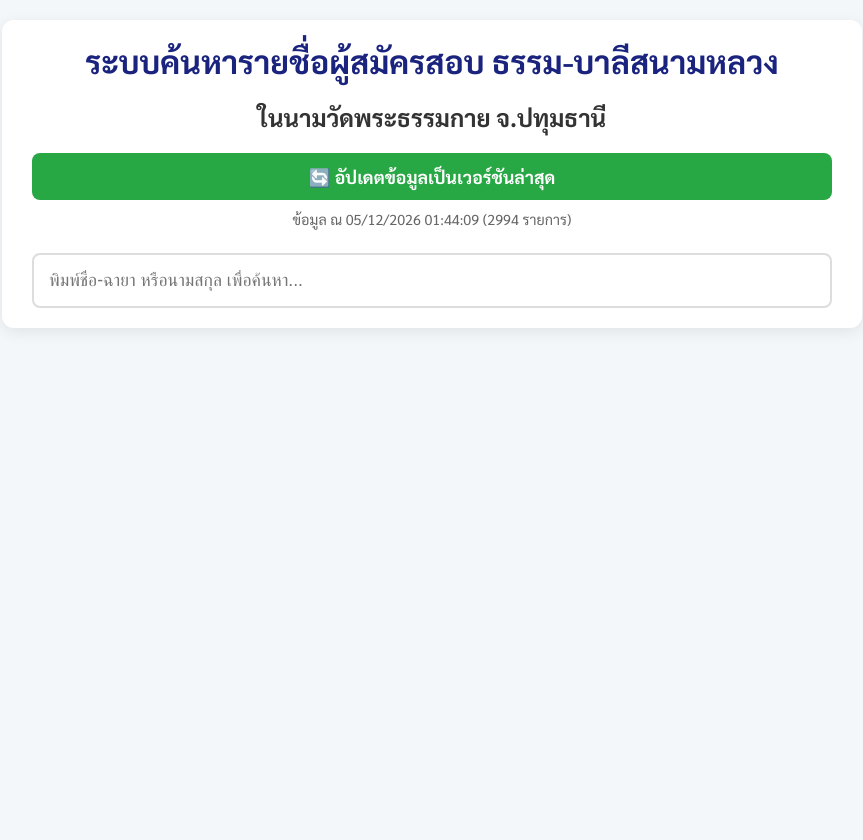
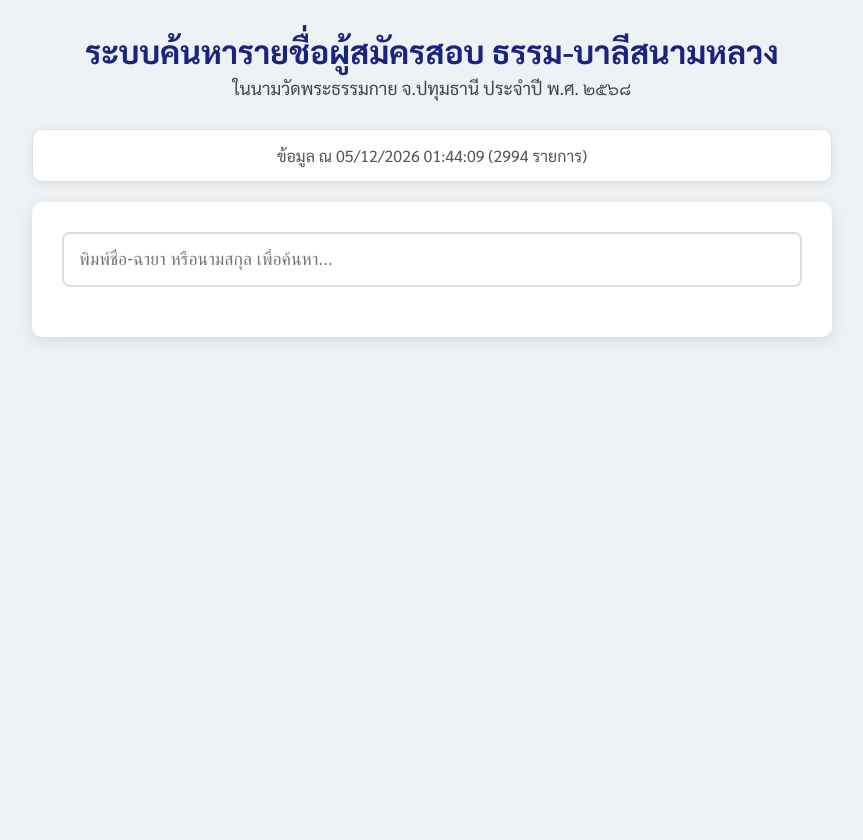
Before and after one commit to Kanjin22/pariyat-search-project, a Flask app: page / in a window 1280 px wide. Shown: the whole page, without its empty margins (208-1071 px from the left). After the commit the page ends 341 px from the top, so only its background shows below. Run offline with Flask 3, Linux system fonts and the light colour scheme.

Commit message:
Improve UI by separating page into 3 distinct sections

```diff
--- a/app/app.py
+++ b/app/app.py
@@ -1,51 +1,53 @@
 import os
-import subprocess
-import sys
 from flask import Flask, render_template, jsonify, request
 import pandas as pd
 from datetime import datetime
 
-# --- จุดแก้ไขสำคัญ: ปรับปรุงการหา Path ---
-# เราจะหา Path ของโฟลเดอร์โปรเจกต์หลัก ไม่ใช่แค่โฟลเดอร์ app
-# __file__ คือ path ของไฟล์ app.py นี้
-# os.path.dirname(__file__) คือ path ของโฟลเดอร์ 'app'
-# os.path.dirname(os.path.dirname(__file__)) คือ path ของโฟลเดอร์โปรเจกต์หลัก
+# --- การหา Path ที่ถูกต้องสำหรับ Render.com ---
 PROJECT_ROOT = os.path.dirname(os.path.dirname(os.path.abspath(__file__)))
 DATA_FILE = os.path.join(PROJECT_ROOT, 'data', 'pariyat_applicants_data.csv')
 
 app = Flask(__name__)
 df = None
 
+def get_current_buddhist_year():
+    """
+    คำนวณปี พ.ศ. ปัจจุบัน โดยจะเปลี่ยนปีในวันที่ 1 มิถุนายนของทุกปี
+    และแปลงเป็นเลขไทย
+    """
+    today = datetime.now()
+    buddhist_year = today.year + 543
+
+    # ถ้าปัจจุบันยังไม่ถึงวันที่ 1 มิ.ย. ให้ใช้ปี พ.ศ. ของปีที่แล้ว
+    if today < datetime(today.year, 6, 1):
+        buddhist_year -= 1
+
+    # ฟังก์ชันแปลงเลขเลขอารบิกเป็นเลขไทย
+    thai_digits = str.maketrans('0123456789', '๐๑๒๓๔๕๖๗๘๙')
+    return str(buddhist_year).translate(thai_digits)
+
+# (ฟังก์ชัน load_data และ get_data_timestamp เหมือนเดิม)
 def load_data():
-    """อ่านข้อมูลจาก CSV มาเก็บใน DataFrame ของ Pandas พร้อม Debug Log"""
     global df
-    print("--- [DEBUG] Attempting to load data ---")
-    print(f"--- [DEBUG] Project Root Path: {PROJECT_ROOT}")
-    print(f"--- [DEBUG] Attempting to read CSV from: {DATA_FILE}")
-
     try:
         df = pd.read_csv(DATA_FILE)
         df = df.astype(str)
-        print(f"--- [SUCCESS] Data loaded successfully. Total records: {len(df)}")
     except FileNotFoundError:
         df = pd.DataFrame()
-        print(f"--- [CRITICAL ERROR] FileNotFoundError! Could not find CSV at path: {DATA_FILE}")
-    except Exception as e:
-        df = pd.DataFrame()
-        print(f"--- [CRITICAL ERROR] An unexpected error occurred while loading data: {e}")
-
 
 def get_data_timestamp():
-    """ดึงเวลาล่าสุดที่มีการแก้ไขไฟล์ CSV"""
     try:
         timestamp = os.path.getmtime(DATA_FILE)
         return datetime.fromtimestamp(timestamp).strftime('%d/%m/%Y %H:%M:%S')
     except FileNotFoundError:
         return "ยังไม่มีข้อมูล"
 
+# --- จุดแก้ไขสำคัญ: ส่งค่าปี พ.ศ. ไปยังหน้าเว็บ ---
 @app.route('/')
 def index():
-    return render_template('index.html')
+    """หน้าแรกของเว็บ"""
+    current_year = get_current_buddhist_year()
+    return render_template('index.html', current_buddhist_year=current_year)
 
 @app.route('/get_data_info')
 def get_data_info():
@@ -54,6 +56,7 @@ def get_data_info():
         'count': len(df) if df is not None else 0
     })
 
+# (ฟังก์ชัน search เหมือนเดิม)
 @app.route('/search')
 def search():
     query = request.args.get('q', '')
@@ -62,34 +65,26 @@ def search():
 
     results_df = df[df['full_name'].str.contains(query, case=False, na=False)]
 
-    if results_df.empty:
-        return jsonify([])
+    if results_df.empty: return jsonify([])
 
     grouped = results_df.groupby('full_name')
 
     final_results = []
     for name, group in grouped:
         person_data = {
-            'name': name,
-            'age_pansa': group['age_pansa'].iloc[0],
-            'registrations': []
+            'name': name, 'age_pansa': group['age_pansa'].iloc[0],
+            'registrations': [
+                {'class_name': row['class_name'], 'reg_status': row['reg_status'], 'sequence': row['sequence']}
+                for _, row in group.iterrows()
+            ]
         }
-        for index, row in group.iterrows():
-            person_data['registrations'].append({
-                'class_name': row['class_name'],
-                'reg_status': row['reg_status'],
-                'sequence': row['sequence']
-            })
         final_results.append(person_data)
 
     return jsonify(final_results)
 
-# --- โค้ดส่วนปุ่มอัปเดตจะไม่มีในเวอร์ชันออนไลน์ ---
-
-# --- เริ่มการทำงานของเว็บ ---
-# โค้ดส่วนนี้จะถูกเรียกใช้โดย Gunicorn บนเซิร์ฟเวอร์
+# โหลดข้อมูลครั้งแรกเมื่อเซิร์ฟเวอร์เริ่มทำงาน
 load_data()
 
-# ส่วน if __name__ == '__main__': จะใช้สำหรับการรันบนเครื่อง PC ของเราเท่านั้น
+# ส่วนนี้สำหรับการรันบน PC เท่านั้น
 if __name__ == '__main__':
     app.run(debug=True)
--- a/app/static/script.js
+++ b/app/static/script.js
@@ -1,30 +1,40 @@
 document.addEventListener('DOMContentLoaded', () => {
-    const updateBtn = document.getElementById('update-btn');
+    // ตัวแปรที่เกี่ยวกับปุ่มอัปเดตถูกลบออกไปแล้ว
     const timestampSpan = document.getElementById('info-timestamp');
     const countSpan = document.getElementById('info-count');
-    const statusDiv = document.getElementById('update-status');
     const searchInput = document.getElementById('search-input');
     const resultsContainer = document.getElementById('results-container');
 
+    // 1. โหลดข้อมูล timestamp เริ่มต้นเมื่อเปิดหน้าเว็บ
     const fetchInitialInfo = async () => {
-        const response = await fetch('/get_data_info');
-        const data = await response.json();
-        timestampSpan.textContent = data.timestamp;
-        countSpan.textContent = data.count;
+        try {
+            const response = await fetch('/get_data_info');
+            const data = await response.json();
+            timestampSpan.textContent = data.timestamp;
+            countSpan.textContent = data.count;
+        } catch (error) {
+            timestampSpan.textContent = "เกิดข้อผิดพลาด";
+            console.error("Failed to fetch initial info:", error);
+        }
     };
 
+    // 2. ส่วน Event Listener ของปุ่มอัปเดตถูกลบออกไปแล้ว
 
+    // 3. จัดการการค้นหา
     searchInput.addEventListener('input', async (e) => {
         const query = e.target.value.trim();
         if (query.length < 2) {
             resultsContainer.innerHTML = '';
             return;
         }
+
         const response = await fetch(`/search?q=${encodeURIComponent(query)}`);
         const results = await response.json();
+
         renderResults(results);
     });
 
+    // 4. ฟังก์ชันแสดงผลการค้นหา (เหมือนเดิม)
     const renderResults = (results) => {
         if (results.length === 0) {
             resultsContainer.innerHTML = '<p>ไม่พบข้อมูลที่ตรงกับการค้นหา</p>';
@@ -46,5 +56,6 @@ document.addEventListener('DOMContentLoaded', () => {
         `).join('');
     };
 
+    // เริ่มทำงาน!
     fetchInitialInfo();
 });
--- a/app/static/style.css
+++ b/app/static/style.css
@@ -1,19 +1,83 @@
-body { font-family: 'Sarabun', sans-serif; background-color: #f4f7f9; color: #333; margin: 0; padding: 20px; display: flex; justify-content: center; align-items: flex-start; min-height: 100vh; }
-.container { width: 100%; max-width: 800px; background-color: #ffffff; padding: 20px 30px; border-radius: 12px; box-shadow: 0 4px 15px rgba(0,0,0,0.08); }
-header { text-align: center; margin-bottom: 20px; }
-header h1 { margin: 0; color: #1a237e; }
-header p { margin: 5px 0 0; color: #555; }
-.update-section { text-align: center; margin-bottom: 25px; }
-#update-btn { font-family: 'Sarabun', sans-serif; font-size: 1.1rem; font-weight: bold; background-color: #28a745; color: white; border: none; padding: 12px 25px; border-radius: 8px; cursor: pointer; transition: background-color 0.3s ease; width: 100%; margin-bottom: 10px; }
-#update-btn:hover { background-color: #218838; }
-#update-btn:disabled { background-color: #6c757d; cursor: not-allowed; }
-.info { color: #666; font-size: 0.9rem; }
-.search-section input { width: 100%; padding: 15px; font-size: 1.1rem; border: 2px solid #ddd; border-radius: 8px; box-sizing: border-box; }
-.status-message { margin-top: 10px; padding: 10px; border-radius: 5px; }
-.status-message.success { background-color: #d4edda; color: #155724; }
-.status-message.error { background-color: #f8d7da; color: #721c24; }
+/* === การตั้งค่าพื้นฐาน === */
+body {
+    font-family: 'Sarabun', sans-serif;
+    background-color: #eef2f5;
+    /* เปลี่ยนสีพื้นหลังให้ดูสบายตาขึ้น */
+    color: #333;
+    margin: 0;
+    padding: 20px;
+}
 
-/* --- CSS ใหม่สำหรับการแสดงผลแบบกลุ่ม --- */
+.container {
+    width: 100%;
+    max-width: 800px;
+    margin: 0 auto;
+    /* จัดให้อยู่กลางจอ */
+}
+
+/* === ส่วนที่ 1: หัวข้อหลัก === */
+.main-header {
+    text-align: center;
+    padding: 10px 0;
+    margin-bottom: 20px;
+}
+
+.main-header h1 {
+    margin: 0;
+    color: #1a237e;
+    font-size: 2rem;
+}
+
+.main-header p {
+    margin: 5px 0 0;
+    color: #444;
+    font-size: 1.1rem;
+}
+
+/* === ส่วนที่ 2: แถบข้อมูล === */
+.data-info-section {
+    background-color: #ffffff;
+    padding: 15px 20px;
+    border-radius: 10px;
+    text-align: center;
+    margin-bottom: 20px;
+    box-shadow: 0 2px 8px rgba(0, 0, 0, 0.07);
+    border: 1px solid #e0e0e0;
+}
+
+.info-text {
+    font-size: 1rem;
+    color: #555;
+}
+
+/* === ส่วนที่ 3: พื้นที่ค้นหา === */
+.search-area {
+    background-color: #ffffff;
+    padding: 30px;
+    border-radius: 10px;
+    box-shadow: 0 4px 15px rgba(0, 0, 0, 0.1);
+}
+
+.search-box input {
+    width: 100%;
+    padding: 15px;
+    font-size: 1.1rem;
+    border: 2px solid #ddd;
+    border-radius: 8px;
+    box-sizing: border-box;
+    transition: border-color 0.3s ease;
+}
+
+.search-box input:focus {
+    outline: none;
+    border-color: #4a90e2;
+}
+
+#results-container {
+    margin-top: 20px;
+}
+
+/* === การ์ดแสดงผลการค้นหา (เหมือนเดิม) === */
 .result-group {
     background-color: #f8f9fa;
     border: 1px solid #e9ecef;
@@ -21,34 +85,41 @@ header p { margin: 5px 0 0; color: #555; }
     padding: 20px;
     margin-top: 15px;
 }
+
 .result-group .header {
     border-bottom: 1px solid #dee2e6;
     padding-bottom: 10px;
     margin-bottom: 15px;
 }
+
 .result-group .header h3 {
     margin: 0;
     font-size: 1.4rem;
     color: #003366;
 }
+
 .result-group .header p {
     margin: 5px 0 0;
     color: #495057;
     font-size: 1rem;
 }
+
 .registrations-list {
     list-style: none;
     padding-left: 0;
     margin: 0;
 }
+
 .registrations-list li {
     padding: 8px 0;
     border-bottom: 1px dashed #ced4da;
 }
+
 .registrations-list li:last-child {
     border-bottom: none;
 }
+
 .registrations-list span {
     font-weight: bold;
-    color: #155724; /* Green for status */
+    color: #155724;
 }
--- a/app/templates/index.html
+++ b/app/templates/index.html
@@ -1,42 +1,40 @@
 <!DOCTYPE html>
 <html lang="th">
   <head>
-    <meta charset="UTF-8">
-    <meta name="viewport" content="width=device-width, initial-scale=1.0">
+    <meta charset="UTF-8" />
+    <meta name="viewport" content="width=device-width, initial-scale=1.0" />
     <title>ค้นหารายชื่อผู้สมัครสอบ ธรรม-บาลี</title>
-    <link rel="stylesheet" href="{{ url_for('static', filename='style.css') }}">
-    <link rel="preconnect" href="https://fonts.googleapis.com">
-    <link rel="preconnect" href="https://fonts.gstatic.com" crossorigin>
-    <link href="https://fonts.googleapis.com/css2?family=Sarabun:wght@400;700&display=swap" rel="stylesheet">
+    <link rel="stylesheet" href="{{ url_for('static', filename='style.css') }}" />
+    <link rel="preconnect" href="https://fonts.googleapis.com" />
+    <link rel="preconnect" href="https://fonts.gstatic.com" crossorigin />
+    <link href="https://fonts.googleapis.com/css2?family=Sarabun:wght@400;700&display=swap" rel="stylesheet" />
   </head>
   <body>
-
     <div class="container">
-        <header>
+      <!-- ========== ส่วนที่ 1: หัวข้อหลัก ========== -->
+      <header class="main-header">
         <h1>ระบบค้นหารายชื่อผู้สมัครสอบ ธรรม-บาลีสนามหลวง</h1>
-            <h2>ในนามวัดพระธรรมกาย จ.ปทุมธานี</h2>
+        <p>ในนามวัดพระธรรมกาย จ.ปทุมธานี ประจำปี พ.ศ. {{ current_buddhist_year }}</p>
       </header>
 
-        <main>
-            <section class="update-section">
-                <button id="update-btn">🔄 อัปเดตข้อมูลเป็นเวอร์ชันล่าสุด</button>
-                <div class="info">
+      <!-- ========== ส่วนที่ 2: แถบข้อมูล ========== -->
+      <section class="data-info-section">
+        <div class="info-text">
           ข้อมูล ณ <span id="info-timestamp">กำลังโหลด...</span>
           (<span id="info-count">0</span> รายการ)
         </div>
-                <div id="update-status" class="status-message" style="display: none;"></div>
       </section>
 
-            <section class="search-section">
-                <input type="text" id="search-input" placeholder="พิมพ์ชื่อ-ฉายา หรือนามสกุล เพื่อค้นหา...">
-            </section>
-
-            <section id="results-container">
+      <!-- ========== ส่วนที่ 3: พื้นที่ค้นหา ========== -->
+      <main class="search-area">
+        <div class="search-box">
+          <input type="text" id="search-input" placeholder="พิมพ์ชื่อ-ฉายา หรือนามสกุล เพื่อค้นหา..." />
+        </div>
+        <div id="results-container">
           <!-- ผลการค้นหาจะแสดงที่นี่ -->
-            </section>
+        </div>
       </main>
     </div>
-
     <script src="{{ url_for('static', filename='script.js') }}"></script>
   </body>
 </html>
```
Lines whose indentation alone changed are shown as unchanged.
